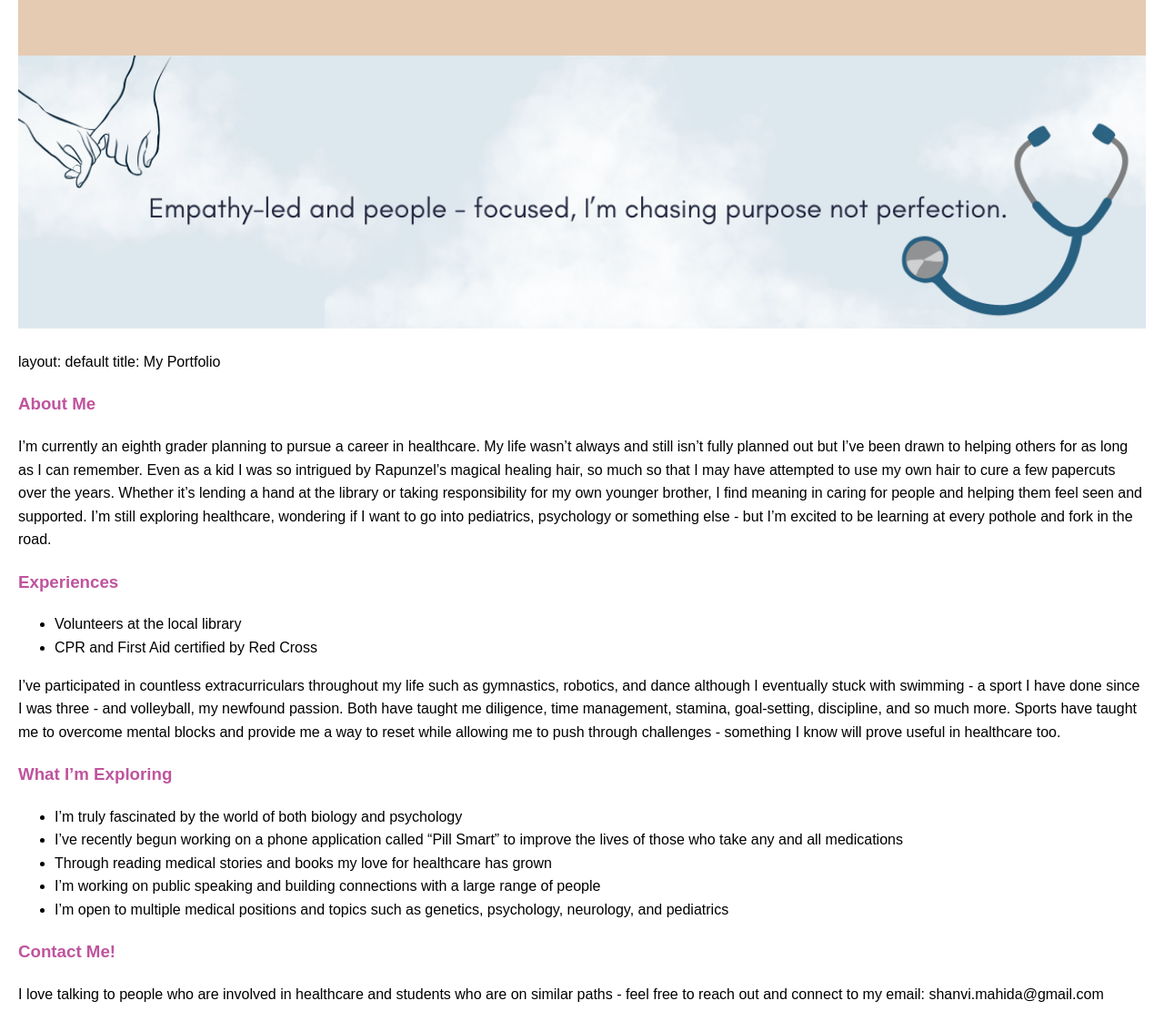
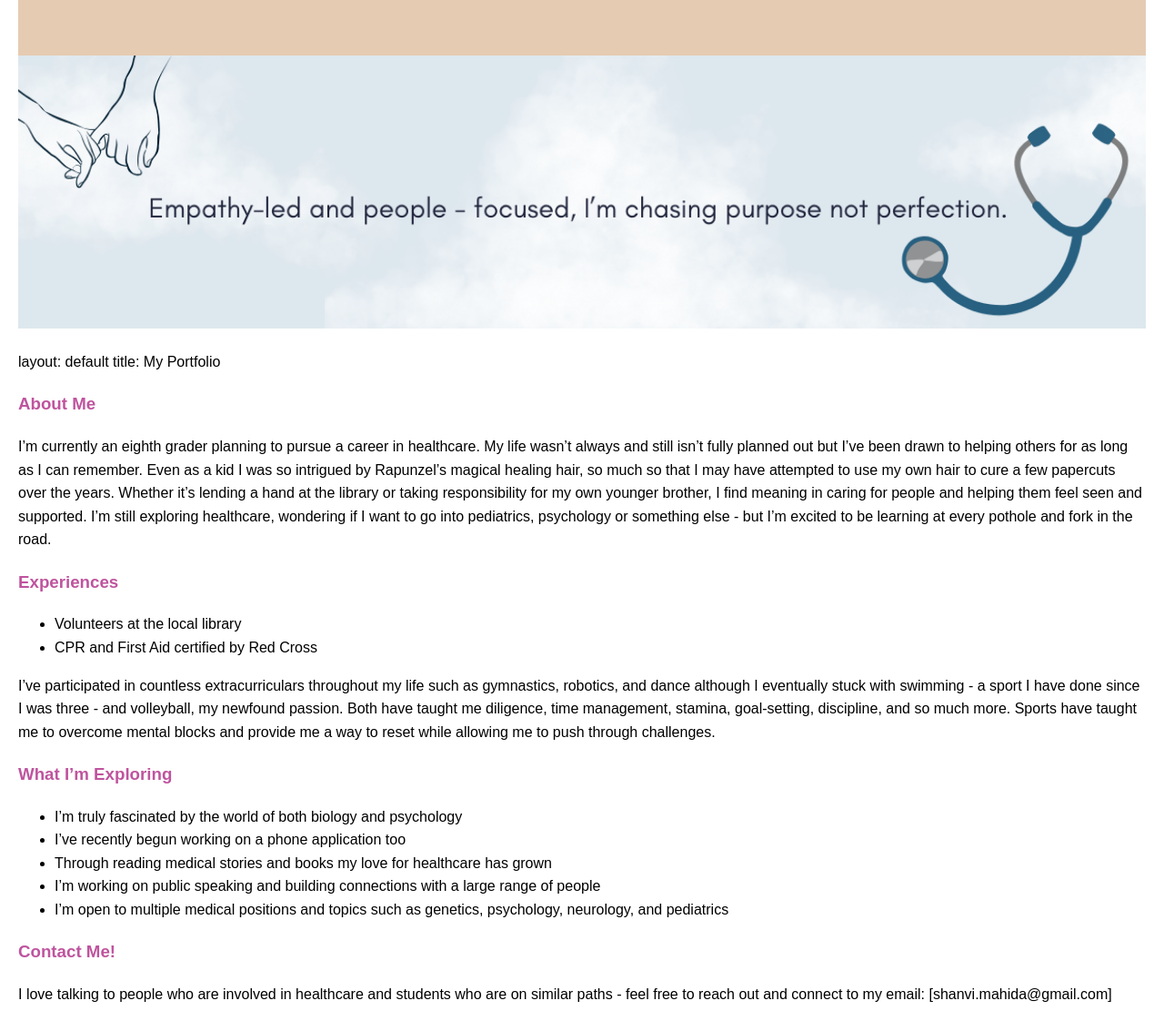
Before and after one commit to shanvimahida/shanvimahida.github.io, a Jekyll site: the page built from index.md, in a window 1280 px wide. Shown: the whole page at 91% size. Built offline with Jekyll 4.4.1, drawn with Linux system fonts in a browser that asks for light colours; our own code applies the rules of GitHub Pages for plain Markdown files.

Commit message:
Update index.md

```diff
--- a/index.md
+++ b/index.md
@@ -8,14 +8,14 @@ I’m currently an eighth grader planning to pursue a career in healthcare. My l
 - Volunteers at the local library
 - CPR and First Aid certified by Red Cross
 
-I’ve participated in countless extracurriculars throughout my life such as gymnastics, robotics, and dance although I eventually stuck with swimming - a sport I have done since I was three - and volleyball, my newfound passion. Both have taught me diligence, time management, stamina, goal-setting, discipline, and so much more. Sports have taught me to overcome mental blocks and provide me a way to reset while allowing me to push through challenges - something I know will prove useful in healthcare too.
+I’ve participated in countless extracurriculars throughout my life such as gymnastics, robotics, and dance although I eventually stuck with swimming - a sport I have done since I was three - and volleyball, my newfound passion. Both have taught me diligence, time management, stamina, goal-setting, discipline, and so much more. Sports have taught me to overcome mental blocks and provide me a way to reset while allowing me to push through challenges.
 
 ### What I'm Exploring
 - I’m truly fascinated by the world of both biology and psychology
-- I’ve recently begun working on a phone application called “Pill Smart” to improve the lives of those who take any and all medications
+- I’ve recently begun working on a phone application too
 - Through reading medical stories and books my love for healthcare has grown
 - I’m working on public speaking and building connections with a large range of people
 - I’m open to multiple medical positions and topics such as genetics, psychology, neurology, and pediatrics
 
 ### Contact Me!
-I love talking to people who are involved in healthcare and students who are on similar paths - feel free to reach out and connect to my email: shanvi.mahida@gmail.com
+I love talking to people who are involved in healthcare and students who are on similar paths - feel free to reach out and connect to my email: [shanvi.mahida@gmail.com]
```
